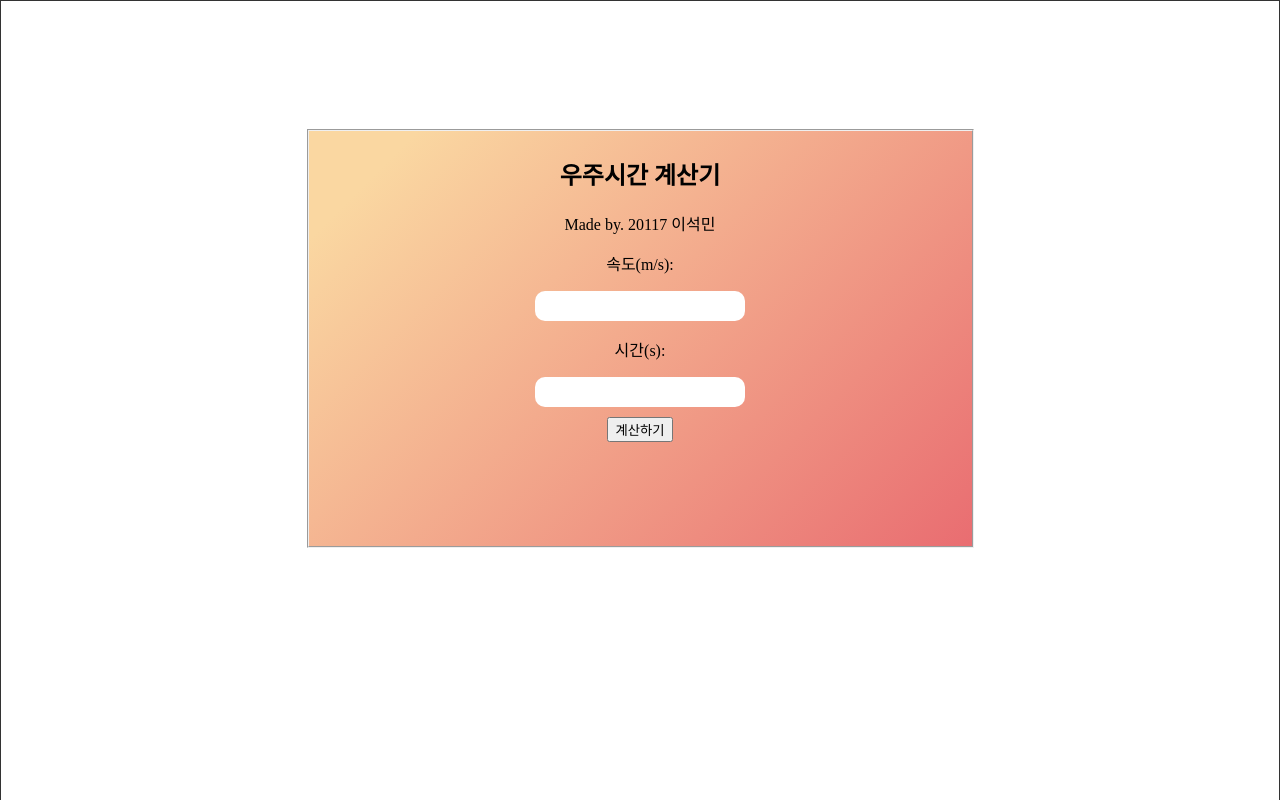
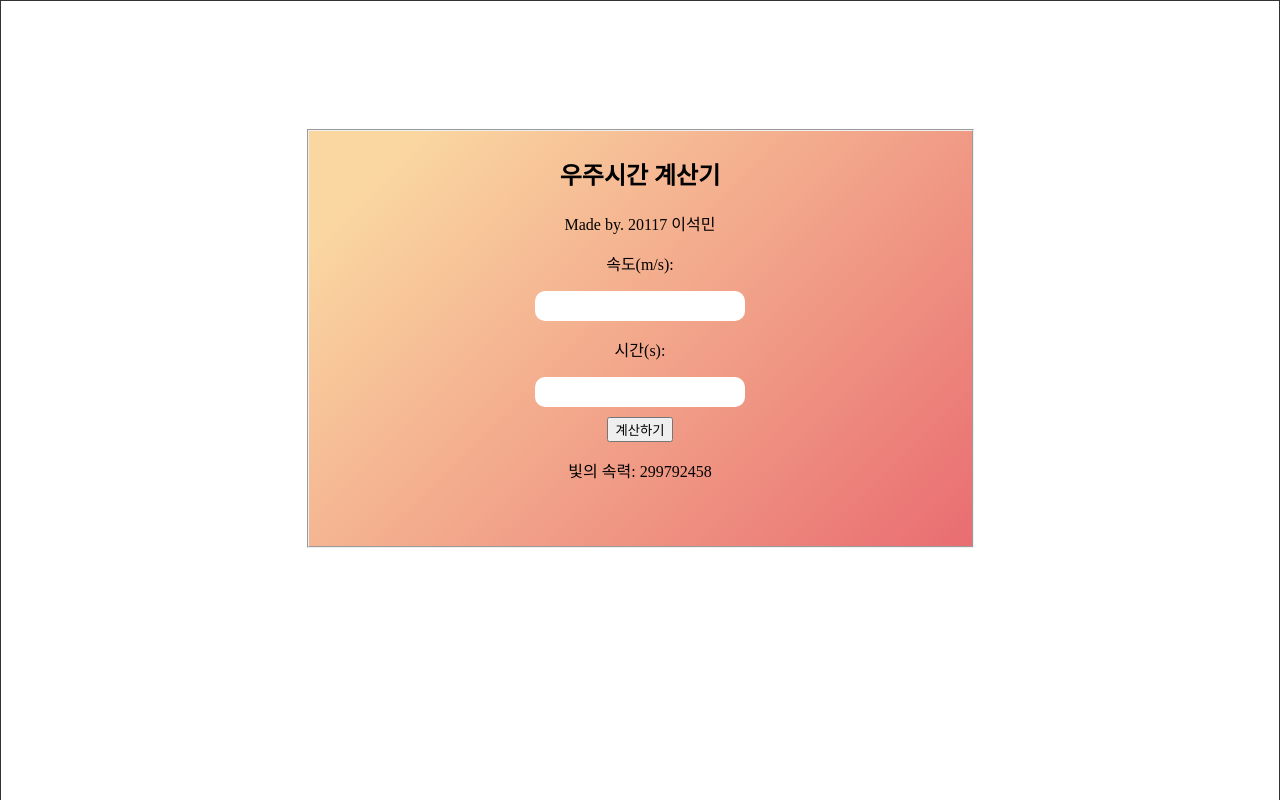
Before and after one commit to seokmin12/theory-of-relativity, a plain HTML site: page index.html in a window 1280 px wide. Drawn offline with Linux system fonts and the light colour scheme.

Commit message:
Update index.html

```diff
--- a/index.html
+++ b/index.html
@@ -33,6 +33,9 @@
                 <div id="result">
 
                 </div>
+                <div>
+                    <p>빛의 속력: 299792458</p>
+                </div>
             </fieldset>
         </div>
     </div>
```
